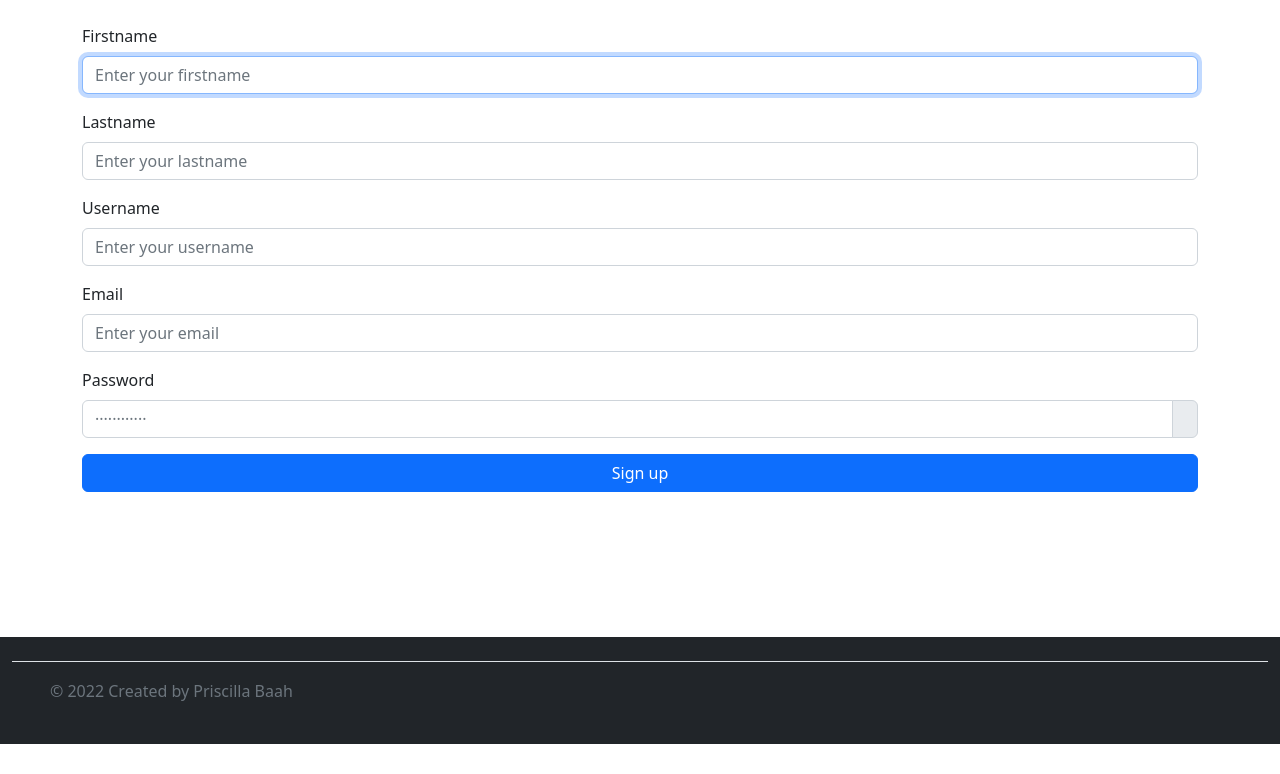
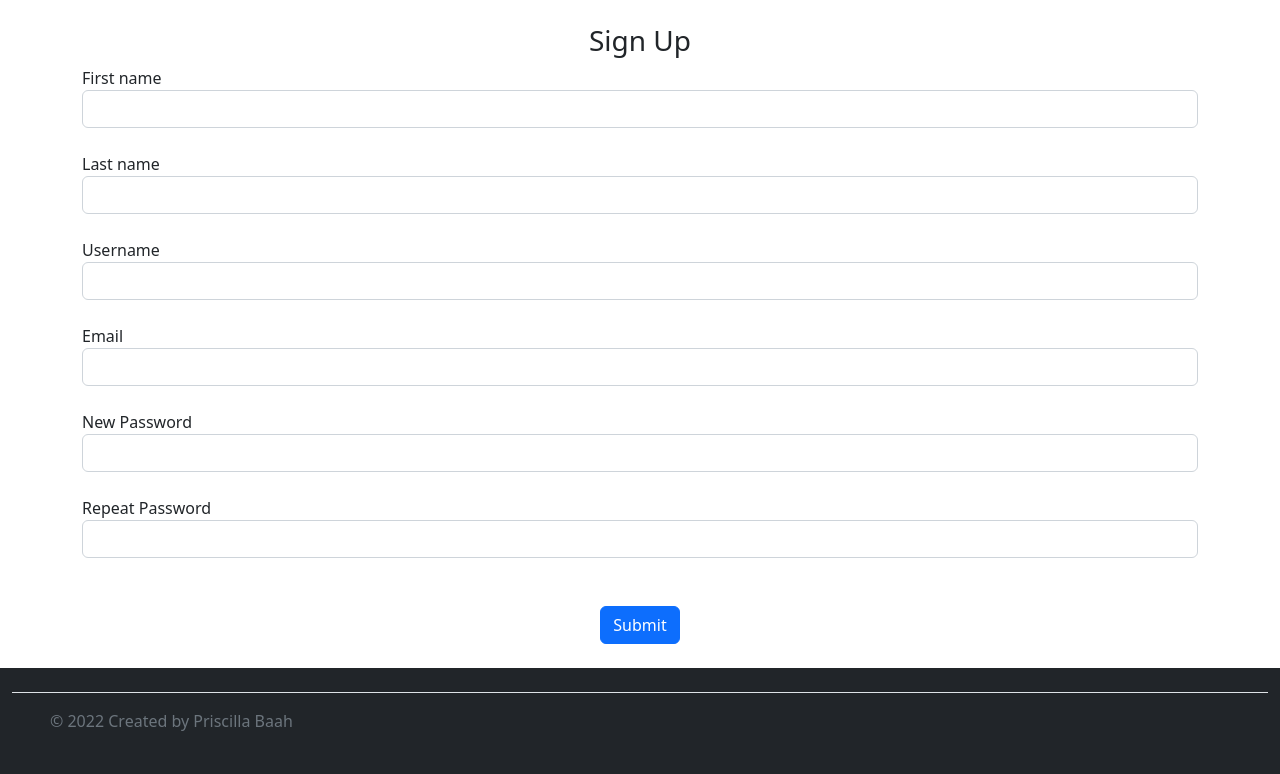
Before and after one commit to Priscilla-B/scissor, a Flask app: page /auth/sign-up in a window 1280 px wide. Shown: the part 56-830 px from the top of the page. Before the commit the page ends 800 px from the top, so only its background shows below. Run offline with Flask 3, Linux system fonts and the light colour scheme; parts of the project's set-up code (start-up, migrations or seed data) failed here and were passed over.

Commit message:
use generic form

```diff
--- a/app/templates/sign_up.html
+++ b/app/templates/sign_up.html
@@ -4,61 +4,17 @@
 
 {% block content %}
 <br>
-
-<form method="POST" action="{{ url_for("auth_views.sign_up")}}">
-    <div class="mb-3">
-        <label for="username" class="form-label">Firstname</label>
-        <input
-          type="text"
-          class="form-control"
-          id="firstname"
-          name="firstname"
-          placeholder="Enter your firstname"
-          autofocus
-        />
-    </div>
-    <div class="mb-3">
-        <label for="lastname" class="form-label">Lastname</label>
-        <input
-          type="text"
-          class="form-control"
-          id="lastname"
-          name="lastname"
-          placeholder="Enter your lastname"
-          autofocus
-        />
-      </div>
-    <div class="mb-3">
-      <label for="username" class="form-label">Username</label>
-      <input
-        type="text"
-        class="form-control"
-        id="username"
-        name="username"
-        placeholder="Enter your username"
-        autofocus
-      />
-    </div>
-    <div class="mb-3">
-      <label for="email" class="form-label">Email</label>
-      <input type="text" class="form-control" id="email" name="email" placeholder="Enter your email" />
-    </div>
-    <div class="mb-3 form-password-toggle">
-      <label class="form-label" for="password">Password</label>
-      <div class="input-group input-group-merge">
-        <input
-          type="password"
-          id="password"
-          class="form-control"
-          name="password"
-          placeholder="&#xb7;&#xb7;&#xb7;&#xb7;&#xb7;&#xb7;&#xb7;&#xb7;&#xb7;&#xb7;&#xb7;&#xb7;"
-          aria-describedby="password"
-        />
-        <span class="input-group-text cursor-pointer"><i class="bx bx-hide"></i></span>
-      </div>
+{% for field, errors in form.errors.items() %}
+        <div class="alert alert-danger alert-dismissible fade show" role="alert">
+            {{ ', '.join(errors) }}
+            <button type="button" class="btn-close" data-bs-dismiss="alert"></button>
+        </div>
+{% endfor %}
+<form action="" method="POST">
+    <h3 align="center">Sign Up</h3>
+    <div class="row">
+      {% include 'partials/generic_form.html' %}
     </div>
 
-    <button class="btn btn-primary d-grid w-100">Sign up</button>
 </form>
-
 {% endblock %}
```
